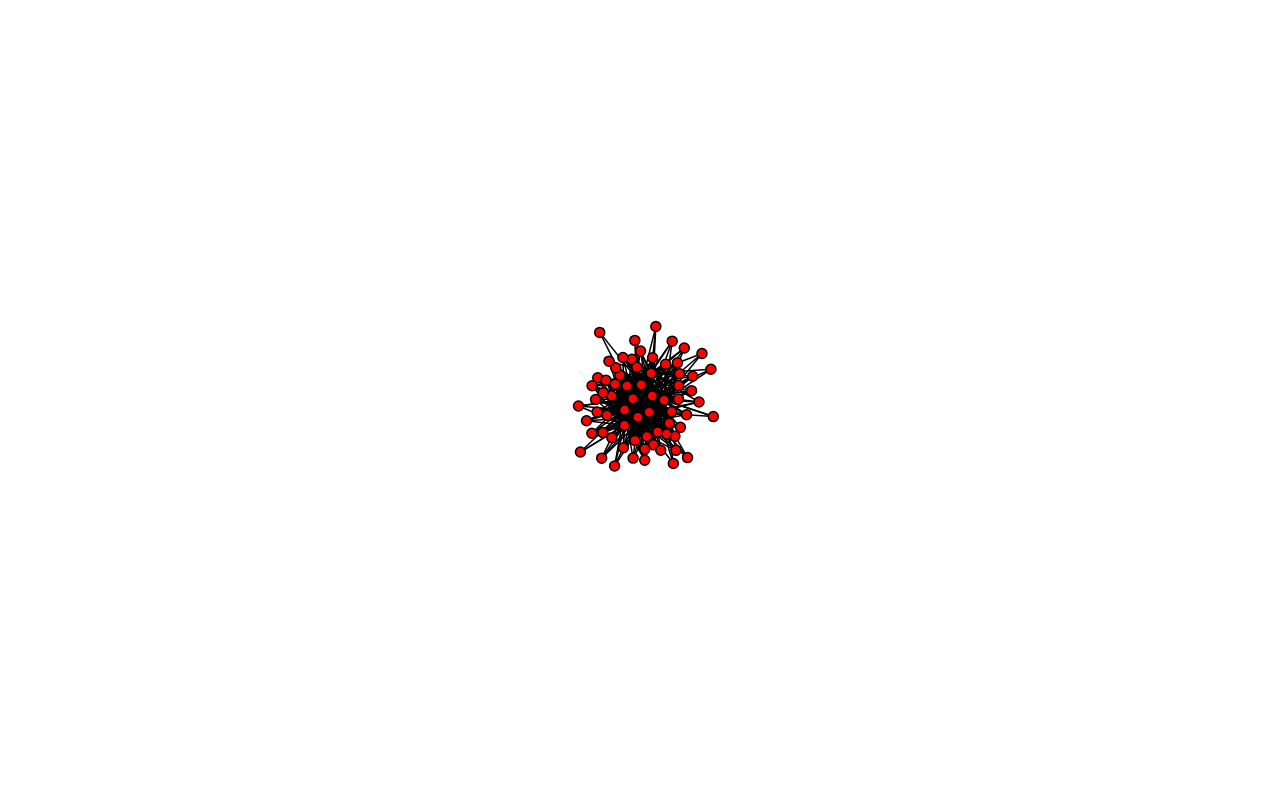
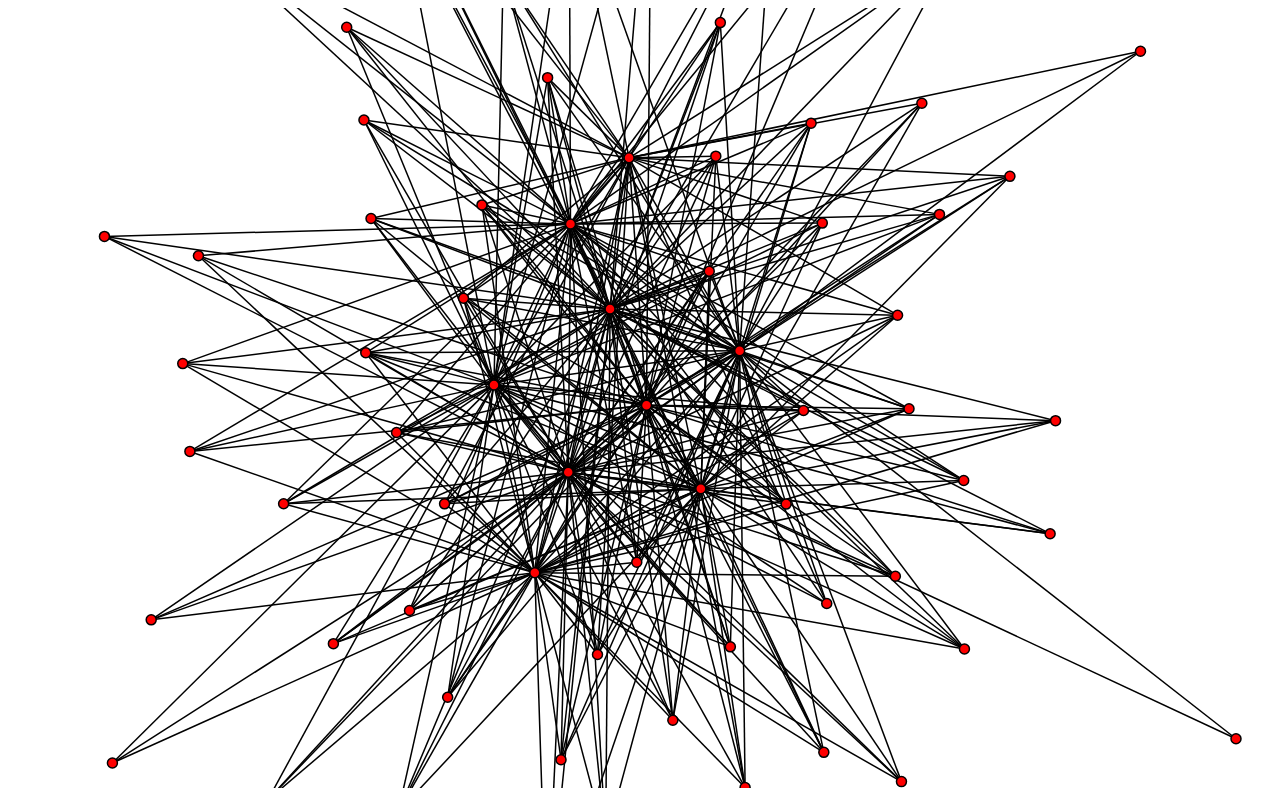
Before and after one commit to mrmuffyman/mrmuffyman.github.io, a plain HTML site: page graph.html in a window 1280 px wide. Drawn offline with Linux system fonts and the light colour scheme.

Commit message:
tweaks to graph visuals

```diff
--- a/graph.html
+++ b/graph.html
@@ -28,8 +28,10 @@
 var color = d3.scale.category20();
 
 var force = d3.layout.force()
-    .charge(-120)
-    .linkDistance(30)
+    .gravity(0.1)
+    .charge(-2000)
+    .linkStrength(0.1)
+    .linkDistance(80)
     .size([width, height]);
 
 var nodes = [];
```
